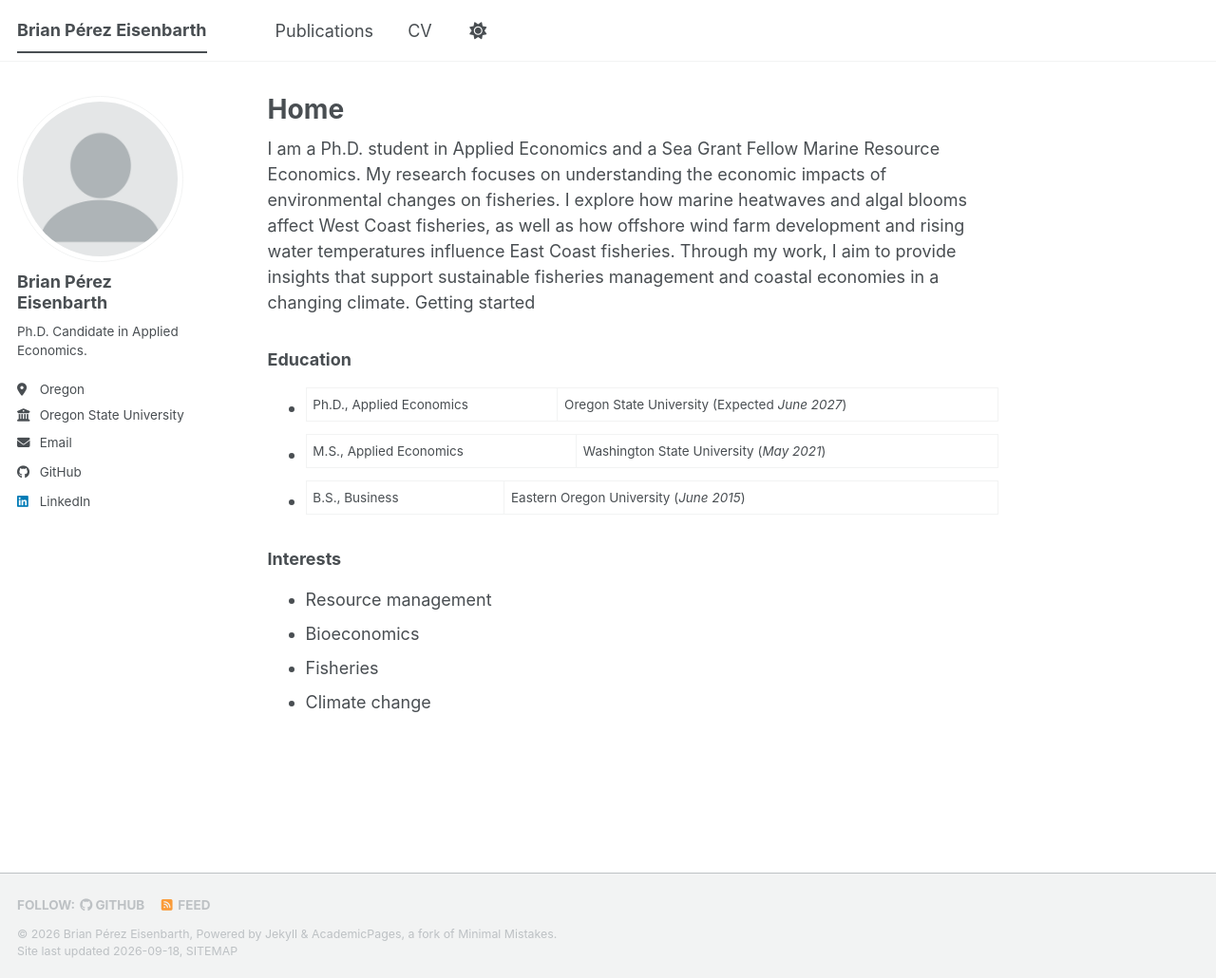
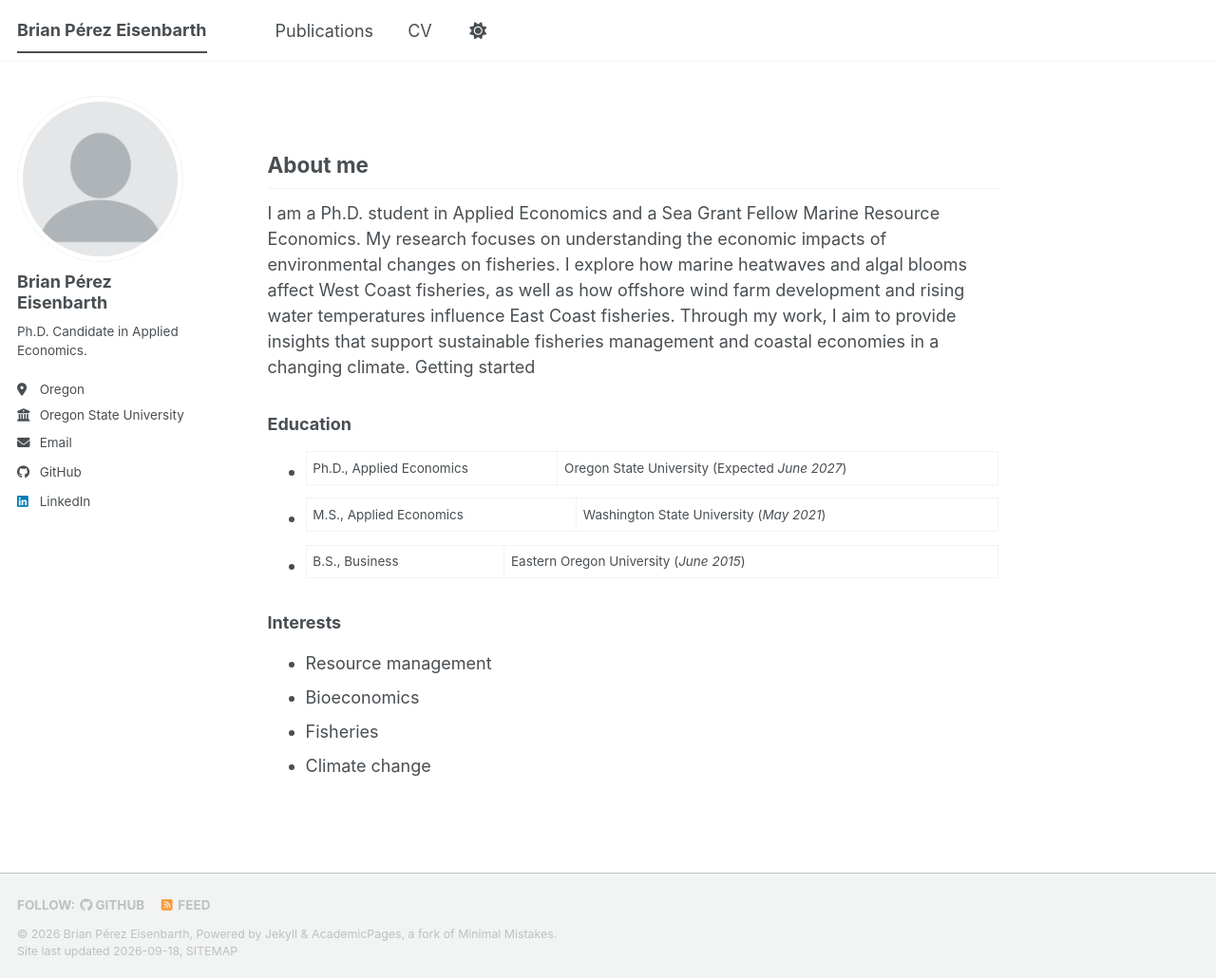
Before and after one commit to bperezeisen/bperezeisen.github.io, a Jekyll site: the page built from _pages/about.md, in a window 1280 px wide and 1030 px high. Shown: the whole window at 95% size. Built offline with Jekyll 4.4.1, drawn with Linux system fonts in a browser that asks for light colours; a style sheet for code colours, icons or effects is not loaded.

Commit message:
Update about.md

```diff
--- a/_pages/about.md
+++ b/_pages/about.md
@@ -1,11 +1,13 @@
 ---
 permalink: /
-title: "Home"
+title: ""
 author_profile: true
 redirect_from:
   - /about/
   - /about.html
 ---
+
+## About me
 
 I am a Ph.D. student in Applied Economics and a Sea Grant Fellow Marine Resource Economics. My research focuses on understanding the economic impacts of environmental changes on fisheries. I explore how marine heatwaves and algal blooms affect West Coast fisheries, as well as how offshore wind farm development and rising water temperatures influence East Coast fisheries. Through my work, I aim to provide insights that support sustainable fisheries management and coastal economies in a changing climate.
 Getting started
```
